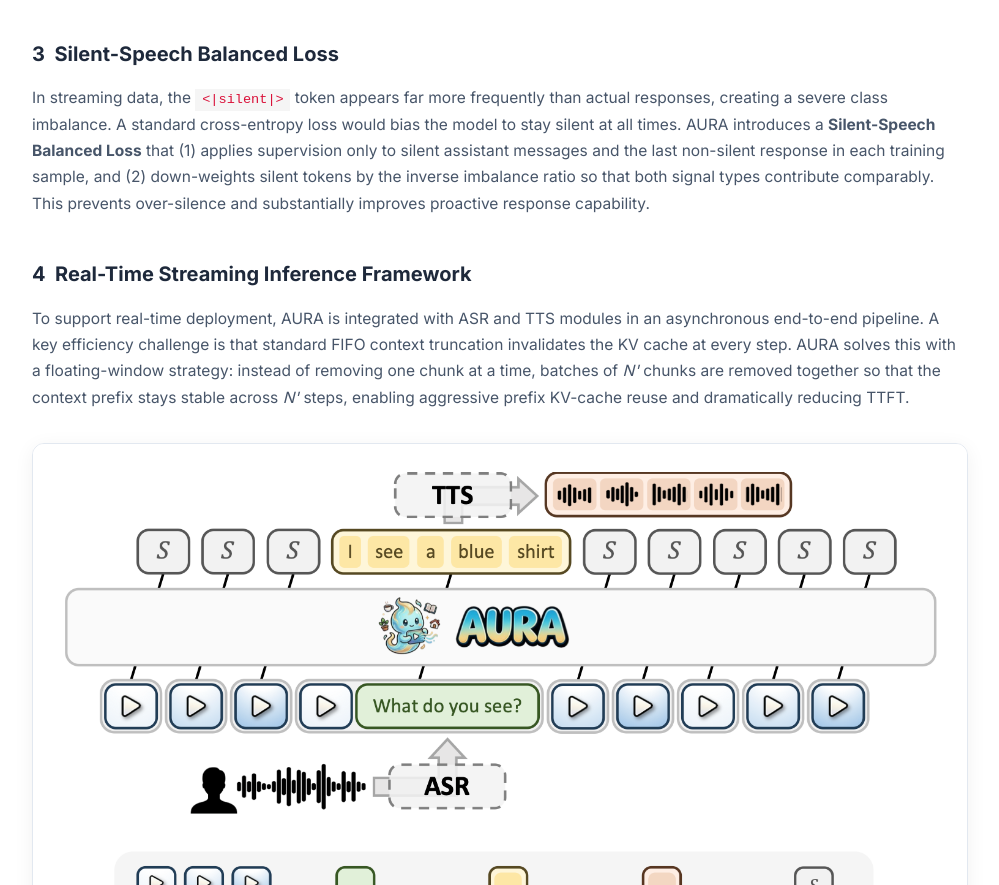
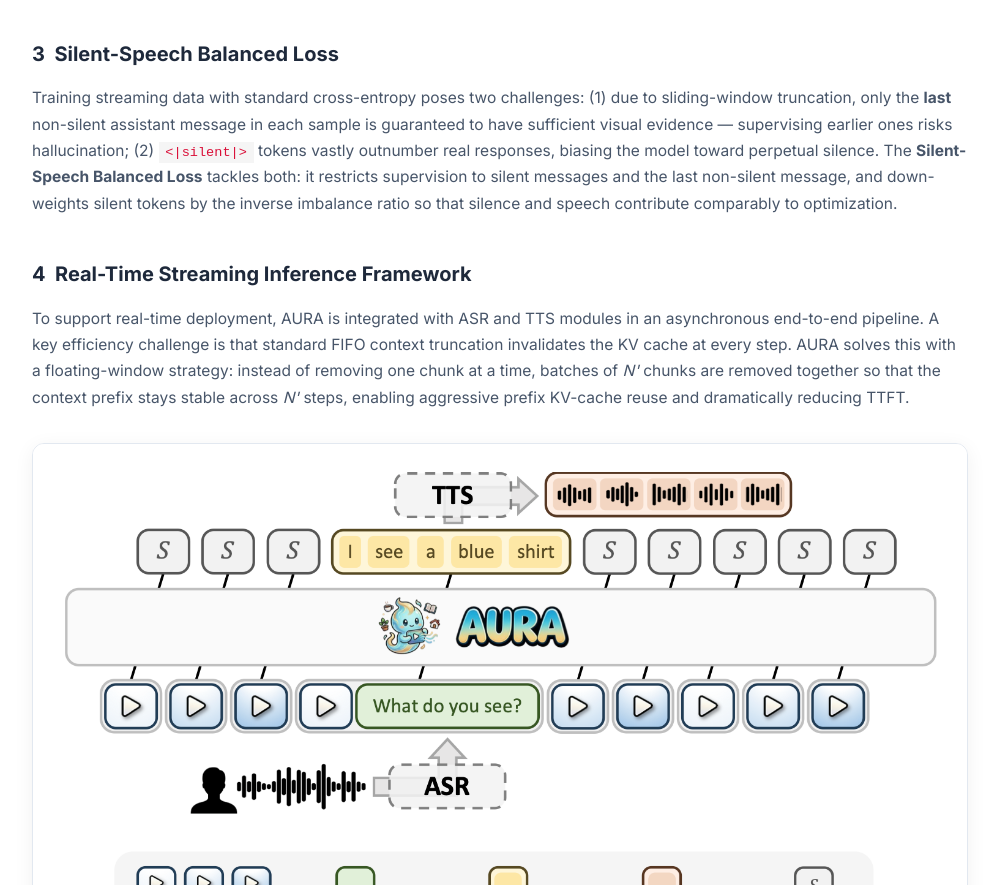
Before and after one commit to aurateam2026/aurateam2026.github.io, a plain HTML site: page index.html in a window 1280 px wide. Shown: the part 5172-6057 px from the top of the page, without its empty margins (140-1139 px from the left). Drawn offline with nearby package versions, Linux system fonts and the light colour scheme; some icons are missing.

Commit message:
improve content

```diff
--- a/index.html
+++ b/index.html
@@ -677,13 +677,14 @@
     <!-- ── 3. Training ── -->
     <h3 class="subsection-title">3&nbsp;&nbsp;Silent-Speech Balanced Loss</h3>
     <p style="font-size:0.97rem; color:var(--text-mid); margin-bottom:1.2rem;">
-      In streaming data, the <code>&lt;|silent|&gt;</code> token appears far more frequently than
-      actual responses, creating a severe class imbalance. A standard cross-entropy loss would bias
-      the model to stay silent at all times. AURA introduces a <b>Silent-Speech Balanced Loss</b>
-      that (1) applies supervision only to silent assistant messages and the last non-silent
-      response in each training sample, and (2) down-weights silent tokens by the inverse imbalance
-      ratio so that both signal types contribute comparably. This prevents over-silence and substantially
-      improves proactive response capability.
+      Training streaming data with standard cross-entropy poses two challenges:
+      (1)&nbsp;due to sliding-window truncation, only the <b>last</b> non-silent assistant message in
+      each sample is guaranteed to have sufficient visual evidence — supervising earlier ones risks
+      hallucination; (2)&nbsp;<code>&lt;|silent|&gt;</code> tokens vastly outnumber real responses,
+      biasing the model toward perpetual silence.
+      The <b>Silent-Speech Balanced Loss</b> tackles both: it restricts supervision to silent
+      messages and the last non-silent message, and down-weights silent tokens by the inverse
+      imbalance ratio so that silence and speech contribute comparably to optimization.
     </p>
 
     <!-- ── 4. Inference ── -->
```
